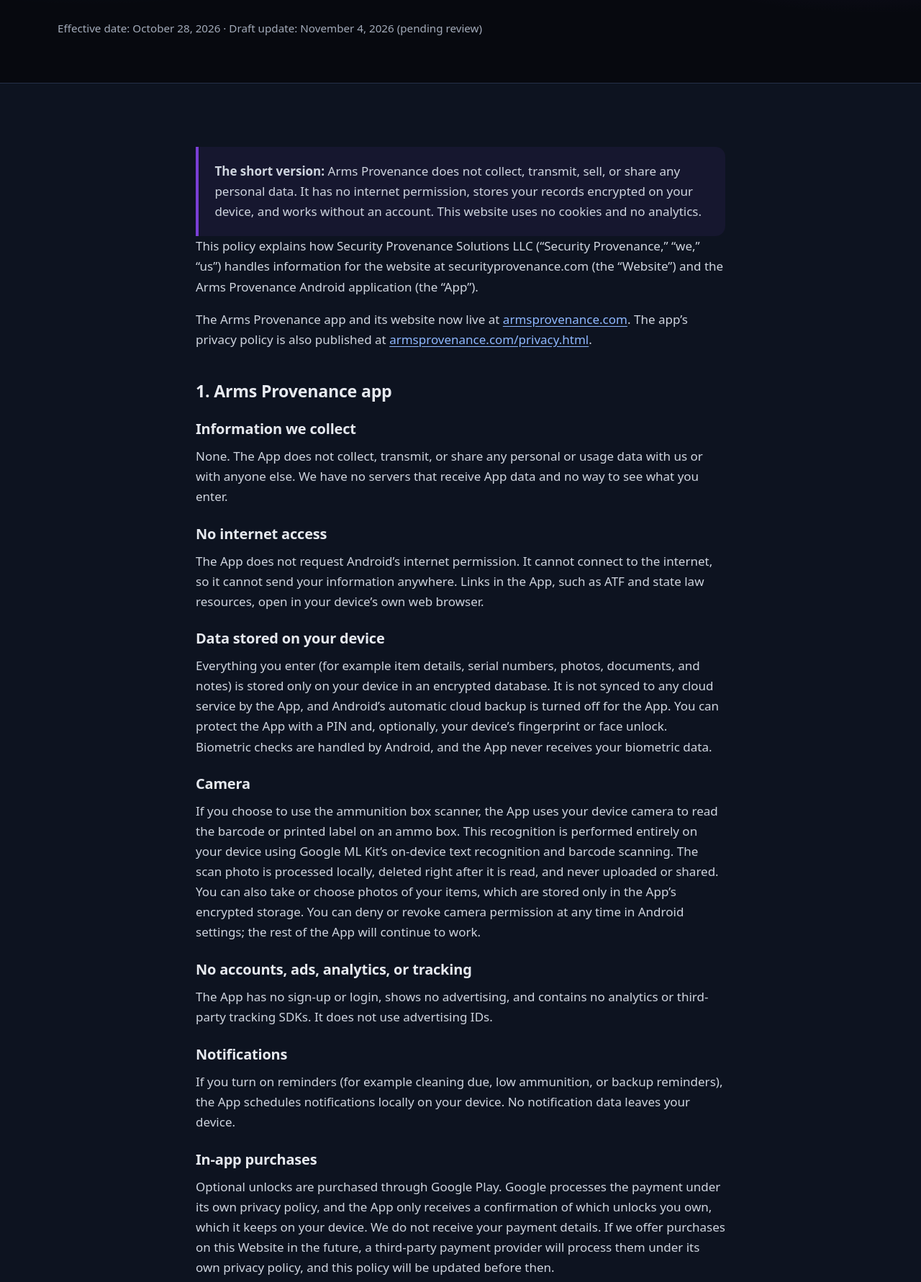
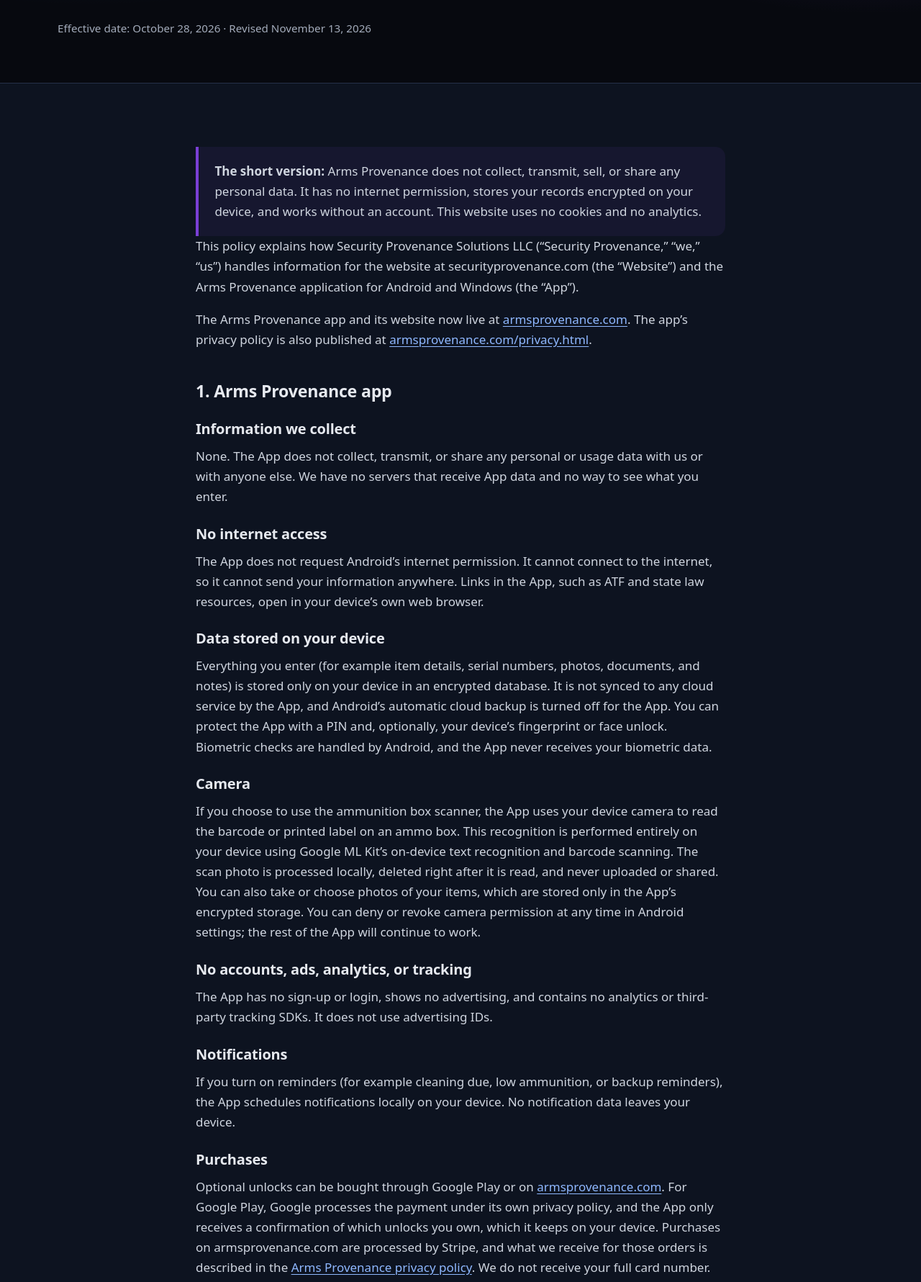
Before and after one commit to Kothmann13/securityprovenance.com, a plain HTML site: page privacy.html in a window 1280 px wide. Shown: the part 250-2031 px from the top of the page at 72% size. Drawn offline with Linux system fonts and the light colour scheme.

Commit message:
Privacy: drop the pending-review draft line; purchases now on Google Play and armsprovenance.com (Stripe), none on this site

```diff
--- a/privacy.html
+++ b/privacy.html
@@ -48,7 +48,7 @@
   <div class="container">
     <span class="eyebrow">Legal</span>
     <h1 id="pp-title">Privacy Policy</h1>
-    <p class="meta">Effective date: October 28, 2026 &middot; Draft update: November 4, 2026 (pending review)</p>
+    <p class="meta">Effective date: October 28, 2026 &middot; Revised November 13, 2026</p>
   </div>
 </section>
 <section>
@@ -57,7 +57,7 @@
       <p><strong>The short version:</strong> Arms Provenance does not collect, transmit, sell, or share any personal data. It has no internet permission, stores your records encrypted on your device, and works without an account. This website uses no cookies and no analytics.</p>
     </div>
 
-    <p>This policy explains how Security Provenance Solutions LLC (&ldquo;Security Provenance,&rdquo; &ldquo;we,&rdquo; &ldquo;us&rdquo;) handles information for the website at securityprovenance.com (the &ldquo;Website&rdquo;) and the Arms Provenance Android application (the &ldquo;App&rdquo;).</p>
+    <p>This policy explains how Security Provenance Solutions LLC (&ldquo;Security Provenance,&rdquo; &ldquo;we,&rdquo; &ldquo;us&rdquo;) handles information for the website at securityprovenance.com (the &ldquo;Website&rdquo;) and the Arms Provenance application for Android and Windows (the &ldquo;App&rdquo;).</p>
 
     <p>The Arms Provenance app and its website now live at <a href="https://armsprovenance.com/">armsprovenance.com</a>. The app&rsquo;s privacy policy is also published at <a href="https://armsprovenance.com/privacy.html">armsprovenance.com/privacy.html</a>.</p>
 
@@ -74,8 +74,8 @@
     <p>The App has no sign-up or login, shows no advertising, and contains no analytics or third-party tracking SDKs. It does not use advertising IDs.</p>
     <h3>Notifications</h3>
     <p>If you turn on reminders (for example cleaning due, low ammunition, or backup reminders), the App schedules notifications locally on your device. No notification data leaves your device.</p>
-    <h3>In-app purchases</h3>
-    <p>Optional unlocks are purchased through Google Play. Google processes the payment under its own privacy policy, and the App only receives a confirmation of which unlocks you own, which it keeps on your device. We do not receive your payment details. If we offer purchases on this Website in the future, a third-party payment provider will process them under its own privacy policy, and this policy will be updated before then.</p>
+    <h3>Purchases</h3>
+    <p>Optional unlocks can be bought through Google Play or on <a href="https://armsprovenance.com/">armsprovenance.com</a>. For Google Play, Google processes the payment under its own privacy policy, and the App only receives a confirmation of which unlocks you own, which it keeps on your device. Purchases on armsprovenance.com are processed by Stripe, and what we receive for those orders is described in the <a href="https://armsprovenance.com/privacy.html#app">Arms Provenance privacy policy</a>. We do not receive your full card number. Nothing is sold on this Website.</p>
     <h3>Your control: export, backup, and delete</h3>
     <ul>
       <li><strong>Backup:</strong> The App can create a password-protected, encrypted backup file that you save or share wherever you choose.</li>
```
